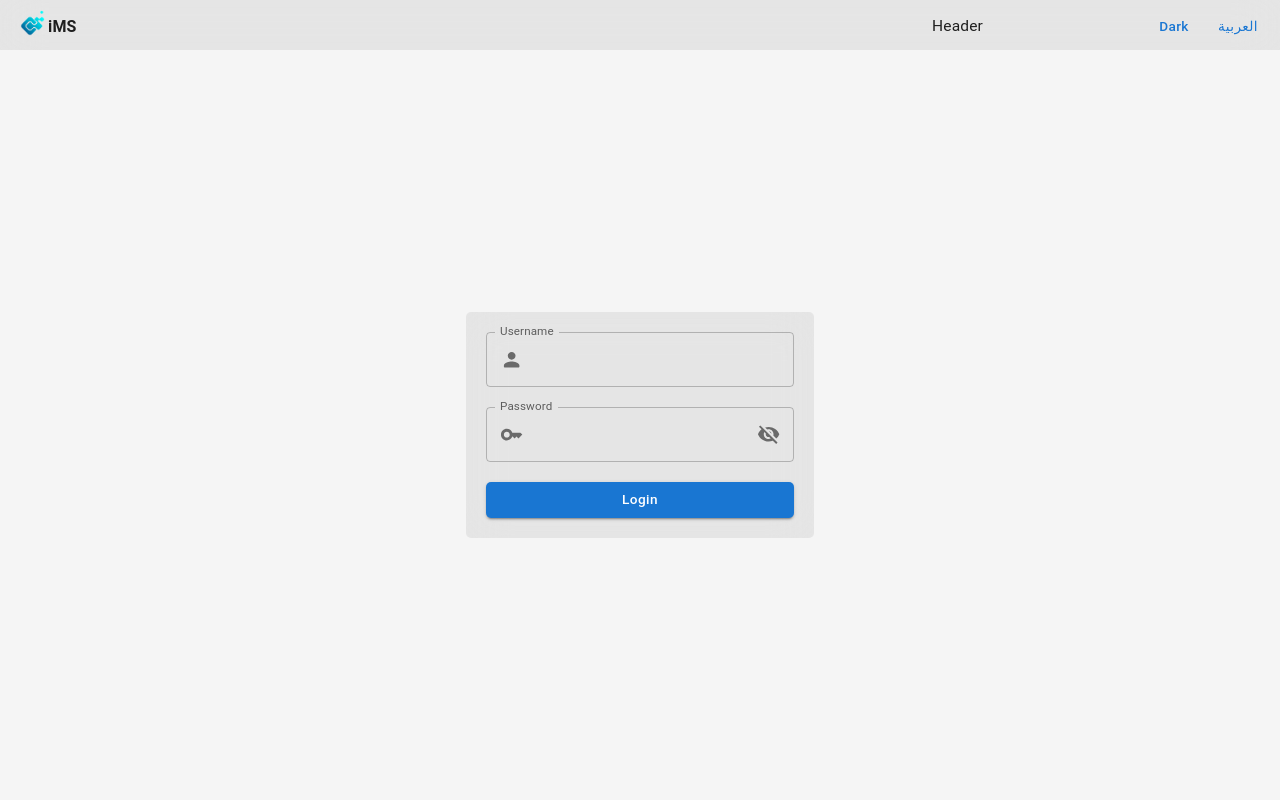
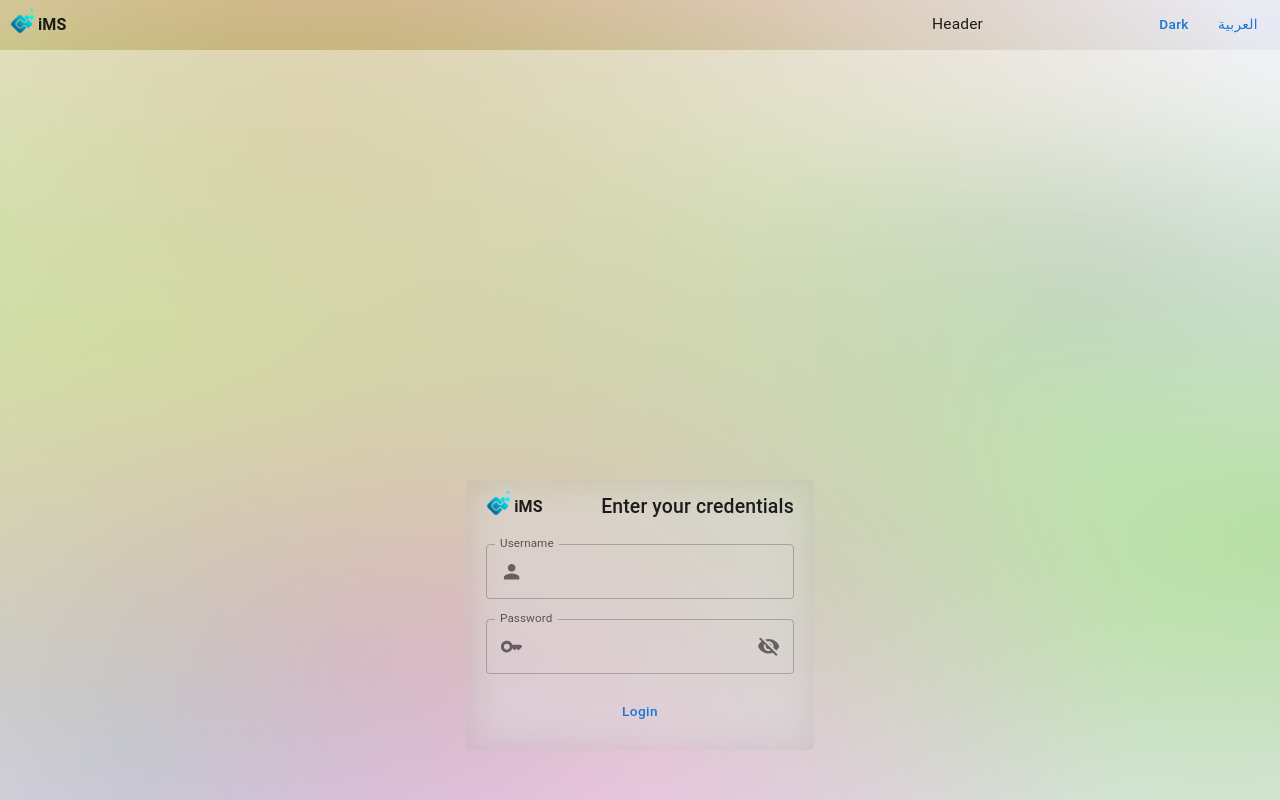
Before and after one commit to Acher0N/iMS, a React (Vite) app: page / in a window 1280 px wide. Built offline with nearby package versions, Linux system fonts and the light colour scheme.

Commit message:
Added Language Direction Support

```diff
--- a/src/App.jsx
+++ b/src/App.jsx
@@ -1,9 +1,26 @@
 import { Box, Button } from "@mui/material";
 import { Titlebar, Confirm, Header } from "./components";
-import { useState } from "react";
+import { useState, useEffect } from "react";
 import { toast } from "react-toastify";
 import { useTheme } from "@mui/material";
 import { Login } from "./pages/Login";
+
+const generateRandomGradient = (circleCount) => {
+  const randomColor = () =>
+    `hsla(${Math.floor(Math.random() * 360)}, ${50 + Math.random() * 50}%, ${40 + Math.random() * 40}%, ${Math.random().toFixed(2)})`;
+
+  const randomPosition = () => `${Math.floor(Math.random() * 100)}%`;
+
+  // Generate the specified number of radial gradients
+  const gradients = Array.from({ length: circleCount }, () => ({
+    color: randomColor(),
+    positionX: randomPosition(),
+    positionY: randomPosition(),
+    size: Math.floor(20 + Math.random() * 60), // Initial size
+  }));
+
+  return gradients;
+};
 
 const App = () => {
   const theme = useTheme();
@@ -14,10 +31,40 @@ const App = () => {
     toast("Item deleted successfully!");
   };
 
+  const [gradients, setGradients] = useState(() => generateRandomGradient(10));
+
+  useEffect(() => {
+    setGradients((currentGradients) =>
+      currentGradients.map((gradient) => ({
+        ...gradient,
+        positionX: `${Math.floor(Math.random() * 100)}%`, // Random X movement
+        positionY: `${Math.floor(Math.random() * 100)}%`, // Random Y movement
+        size: Math.floor(20 + Math.random() * 80), // Random size between 20px and 80px
+      }))
+    );
+  }, []);
+
+  const backgroundImage = gradients
+    .map((gradient) => `radial-gradient(at ${gradient.positionX} ${gradient.positionY}, ${gradient.color} 0px, transparent ${gradient.size}%)`)
+    .join(", ");
+
   return (
-    <Box dir={theme.direction}>
-      <Header />
-      <Login />
+    <Box
+      dir={theme.direction}
+      className="app"
+      style={{
+        width: "100vw",
+        height: "100vh",
+        backgroundImage: backgroundImage,
+        backgroundSize: "cover",
+        backgroundRepeat: "no-repeat",
+        transition: "background 1s ease-in-out", // Smooth transition
+      }}
+    >
+      <Header className={theme.palette.mode === "dark" ? "bg_glass_dark" : "bg_glass_light"} />
+      <Box className={`${theme.palette.mode === "dark" ? "bg_glass_dark" : "bg_glass_light"} app__content `}>
+        <Login />
+      </Box>
     </Box>
   );
 };
--- a/src/components/Confirm/Confirm.jsx
+++ b/src/components/Confirm/Confirm.jsx
@@ -54,7 +54,7 @@ const Confirm = ({
             {cancelText}
           </Button>
         )}
-        <Button onClick={onConfirm} color="success" variant="contained" size="large">
+        <Button onClick={onConfirm} color="warning.light" variant="contained" size="large">
           {confirmText}
         </Button>
       </DialogActions>
--- a/src/components/Header/Header.jsx
+++ b/src/components/Header/Header.jsx
@@ -8,7 +8,7 @@ const Header = () => {
   const dispatch = useDispatch();
   const { mode, direction } = useSelector((state) => state.theme);
   return (
-    <Box className="header bg_glass">
+    <Box className="header">
       <Box className="header__logo">
         <Logo />
       </Box>
--- a/src/components/Logo/Logo.jsx
+++ b/src/components/Logo/Logo.jsx
@@ -1,22 +1,26 @@
-import { Box } from "@mui/material";
+import { Box, useTheme, Typography } from "@mui/material";
 import { LOGO } from "../../Assets";
 
 const Logo = () => {
+  const theme = useTheme();
+  const isEng = theme.direction === "ltr";
   return (
     <Box
       sx={{
         display: "flex",
         alignItems: "center",
         justifyContent: "space-between",
-        width: "70px",
-        p: "10px",
+        width: "55px",
+        p: "0px",
         gap: "3px",
       }}
     >
       <Box sx={{ minWidth: "25px", width: "25px" }}>
         <img style={{ width: "100%" }} src={LOGO} alt="logo" />
       </Box>
-      <Box sx={{ fontWeight: "bold", fontSize: "16px" }}>iMS</Box>
+      <Typography variant="h6" sx={{ fontWeight: "bold", fontSize: "16px" }}>
+        iMS
+      </Typography>
     </Box>
   );
 };
--- a/src/pages/Login/Login.jsx
+++ b/src/pages/Login/Login.jsx
@@ -5,6 +5,7 @@ import LoginForm from "./LoginForm";
 const Login = () => {
   return (
     <Box className="login">
+      <Box></Box>
       <Box>
         <LoginForm />
       </Box>
--- a/src/pages/Login/Login.scss
+++ b/src/pages/Login/Login.scss
@@ -1,15 +1,27 @@
 .login {
   display: flex;
   flex-direction: column;
-  justify-content: center;
+  justify-content: flex-end;
   align-items: center;
   gap: 20px;
   height: calc(100vh - 50px);
 
   &__form {
     display: flex;
-    padding: 20px;
+    flex-direction: column;
+    padding: 10px 20px 20px 20px;
+    gap: 20px;
     border-radius: 5px;
+    backdrop-filter: blur(20px);
+    margin-bottom: 50px;
+    background-color: #00000010;
+
+    &__header {
+      display: flex;
+      align-items: center;
+      justify-content: space-between;
+      gap: 10px;
+    }
 
     &__container {
       display: flex;
--- a/src/pages/Login/LoginForm.jsx
+++ b/src/pages/Login/LoginForm.jsx
@@ -1,5 +1,5 @@
 // import "./Login.scss";
-import { Box } from "@mui/material";
+import { Box, Typography } from "@mui/material";
 import { Formik, Form } from "formik";
 import * as Yup from "yup";
 import { Button, TextField, InputAdornment } from "@mui/material";
@@ -7,6 +7,7 @@ import { PersonRounded, KeySharp, VisibilitySharp, VisibilityOffSharp } from "@m
 import { useState } from "react";
 import { toast } from "react-toastify";
 import { useTheme } from "@emotion/react";
+import { Logo } from "../../components/Logo";
 
 const LoginForm = () => {
   const theme = useTheme();
@@ -31,7 +32,13 @@ const LoginForm = () => {
   }
 
   return (
-    <Box className="login__form bg_glass">
+    <Box className="login__form ">
+      <Box className="login__form__header">
+        <Logo />
+        <Typography variant="h6" className="login__form__title">
+          {isEng ? "Enter your credentials" : "ادخل اسم المستخدم وكلمة المرور"}
+        </Typography>
+      </Box>
       <Formik initialValues={initial_values} validationSchema={login_schema} onSubmit={handleSubmit}>
         {({ values, errors, touched, handleChange }) => (
           <Form className="login__form__container">
@@ -91,7 +98,7 @@ const LoginForm = () => {
             </Box>
 
             <Box className="login__form__input">
-              <Button type="submit" variant="contained" color="primary" fullWidth>
+              <Button type="submit" variant="text" color="primary" fullWidth>
                 {isEng ? "Login" : "تسجيل الدخول"}
               </Button>
             </Box>
--- a/src/scss/_Backgrounds.scss
+++ b/src/scss/_Backgrounds.scss
@@ -2,3 +2,60 @@
   background-color: #00000010;
   backdrop-filter: blur(20px);
 }
+.bg_green_gradient {
+  background-image: #5fb671;
+  background-image: radial-gradient(at 80% 20%, hsla(132, 38%, 67%, 1) 0, transparent 100%),
+    radial-gradient(at 100% 20%, hsla(133, 38%, 63%, 1) 0, transparent 100%), radial-gradient(at 100% 20%, hsla(132, 35%, 60%, 1) 0, transparent 100%),
+    radial-gradient(at 0 100%, hsla(132, 36%, 56%, 1) 0, transparent 100%);
+}
+
+.bg_green_gradient {
+  background-image: #5fb671;
+  background-image: radial-gradient(at 80% 20%, hsla(132, 38%, 67%, 1) 0, transparent 100%),
+    radial-gradient(at 100% 20%, hsla(133, 38%, 63%, 1) 0, transparent 100%), radial-gradient(at 100% 20%, hsla(132, 35%, 60%, 1) 0, transparent 100%),
+    radial-gradient(at 0 100%, hsla(132, 36%, 56%, 1) 0, transparent 100%);
+}
+
+.bg_glass {
+  background-color: #0000002f;
+  backdrop-filter: blur(32px);
+}
+
+.bg_glass_dark {
+  background-color: #0000002f;
+  backdrop-filter: blur(32px);
+}
+
+.bg_glass_light {
+  background-color: #ffffff6f;
+  backdrop-filter: blur(32px);
+}
+
+.bg_darkglass {
+  background-color: #1817172f;
+  backdrop-filter: blur(40px);
+}
+
+.text_gradient {
+  color: transparent;
+  background-image: #dfff99;
+  background-image: var(--color-gradient-primary);
+  -webkit-background-clip: text;
+  text-shadow: 2px 4px 10px rgb(3 72 63 / 50%);
+}
+
+.text_gradient_sm {
+  color: transparent;
+  background-image: #fce251;
+  background-image: radial-gradient(at 23% 21%, #d9f075 0, transparent 100%), radial-gradient(at 80% 69%, hsla(25, 66%, 79%, 1) 0, transparent 100%);
+  -webkit-background-clip: text;
+  text-shadow: 2px 2px 5px rgba(78, 155, 117, 0.274);
+}
+
+.visa__gradient {
+  background-image: #fcff99;
+  background-image: radial-gradient(at 17% 59%, rgba(243, 226, 130, 0.548) 0, transparent 53%),
+    radial-gradient(at 25% 90%, hsla(20, 97%, 63%, 1) 0, transparent 58%), radial-gradient(at 26% 95%, hsla(15, 92%, 61%, 1) 0, transparent 47%),
+    radial-gradient(at 46% 90%, #fdca90 0, transparent 53%), radial-gradient(at 59% 97%, hsla(273, 86%, 67%, 1) 0, transparent 58%),
+    radial-gradient(at 73% 17%, hsla(28, 62%, 69%, 1) 0, transparent 40%), radial-gradient(at 98% 18%, hsla(12, 73%, 66%, 1) 0, transparent 46%);
+}
--- a/src/scss/_Base.scss
+++ b/src/scss/_Base.scss
@@ -1,3 +1,23 @@
 * {
   user-select: none;
 }
+
+.app {
+  display: flex;
+  flex-direction: column;
+  height: 100vh;
+  background-image: radial-gradient(at 28% 10%, hsla(28deg, 0%, 100%, 0.53) 0px, transparent 25%),
+    radial-gradient(at 80% 0%, hsla(189deg, 100%, 100%, 0) 0px, transparent 50%);
+  background-size: contain;
+  background-repeat: no-repeat;
+  gap: 1px;
+
+  background-image: radial-gradient(at 28% 10%, hsla(28deg, 0%, 20%, 0.8) 0px, /* Darker shade for the light theme */ transparent 25%),
+    radial-gradient(at 80% 0%, hsla(189deg, 100%, 30%, 0.5) 0px, /* Darker and less transparent */ transparent 50%);
+  &__content {
+    flex: 1;
+    height: 100%;
+    display: flex;
+    flex-direction: column;
+  }
+}
```
